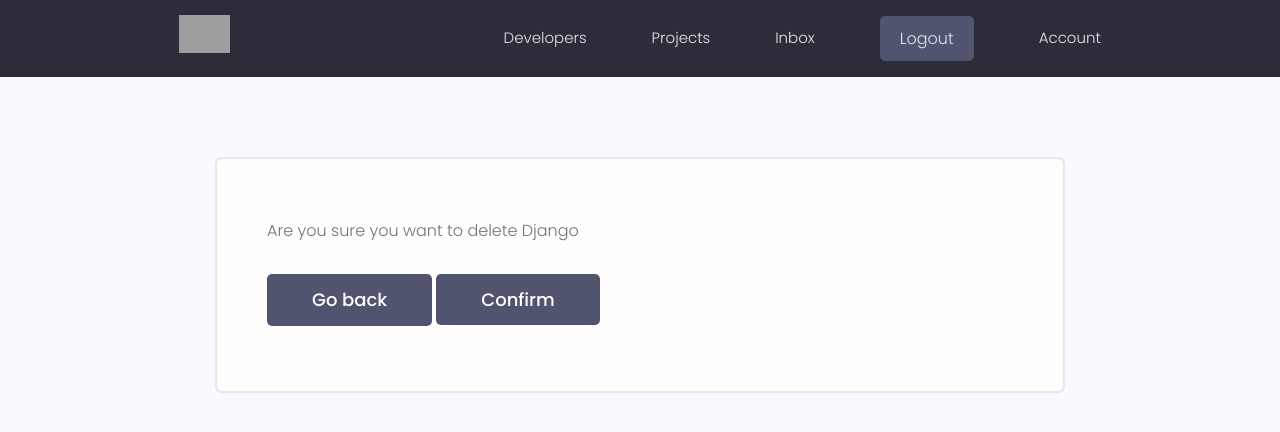
After one commit to Kimutai01/devConnect, a Django app: page /delete-skill/671f1942-4dcd-4e3c-ba63-2238d3bc4119/ in a window 1280 px wide. The commit adds this page. Shown: the top 432 px of the page. Run offline with Django 4.2, Linux system fonts and the light colour scheme; a user stored in the database is signed in; data comes from the database, SQL or seed files in the repository; both versions use the stored data as it was after the commit; some libraries are stand-ins or nearby versions; grey boxes are pictures that could not be loaded.

Commit message:
Delete confirmation

```diff
--- a/projects/views.py
+++ b/projects/views.py
@@ -30,7 +30,7 @@ def createProject(request):
             project = form.save(commit=False)
             project.owner = profile
             project.save()
-            return redirect('projects')
+            return redirect('account')
 
 
     context={'form': form}
@@ -46,7 +46,7 @@ def updateProject(request,pk):
         form = ProjectForm(request.POST, request.FILES, instance=project)
         if form.is_valid():
             form.save()
-            return redirect('projects')
+            return redirect('account')
 
 
     context={'form': form}
@@ -59,4 +59,4 @@ def deleteProject(request, pk):
         project.delete()
         return redirect('projects')
     context={'project':project}
-    return render(request, 'projects/delete_template.html',context)
+    return render(request, 'delete_template.html',context)
--- /dev/null
+++ b/templates/delete_template.html
@@ -0,0 +1,25 @@
+{% extends 'main.html' %} {% block content %}
+
+<main class="formPage my-xl">
+  <div class="content-box">
+    <div class="formWrapper">
+      <br />
+
+      <form class="form" method="POST" action="">
+        {% csrf_token %}
+        <!-- Input:Text -->
+        <p>Are you sure you want to delete {{object}}</p>
+        <a class="btn btn--sub btn--lg my-md" href="{{request.GET.next}}">
+          Go back</a
+        >
+        <input
+          class="btn btn--sub btn--lg my-md"
+          type="submit"
+          value="Confirm"
+        />
+      </form>
+    </div>
+  </div>
+</main>
+
+{% endblock %}
--- a/users/templates/users/account.html
+++ b/users/templates/users/account.html
@@ -78,7 +78,9 @@
                 href="{% url 'update-skill' skill.id %}"
                 ><i class="im im-edit"></i> Edit</a
               >
-              <a class="tag tag--pill tag--main settings__btn" href="#"
+              <a
+                class="tag tag--pill tag--main settings__btn"
+                href="{% url 'delete-skill' skill.id %}?next=/account"
                 ><i class="im im-x-mark-circle-o"></i> Delete</a
               >
             </td>
@@ -117,7 +119,7 @@
               >
               <a
                 class="tag tag--pill tag--main settings__btn"
-                href="{% url 'delete-project' project.id %}"
+                href="{% url 'delete-project' project.id %}?next=/account"
                 ><i class="im im-x-mark-circle-o"></i> Delete</a
               >
             </td>
--- a/users/urls.py
+++ b/users/urls.py
@@ -13,4 +13,5 @@ urlpatterns = [
     path('edit-account/', views.editAccount, name='edit-account'),
     path('create-skill', views.createSkill, name='create-skill'),
     path('update-skill/<str:pk>/', views.updateSkill, name='update-skill'),
+    path('delete-skill/<str:pk>/', views.deleteSkill, name='delete-skill'),
 ]
--- a/users/views.py
+++ b/users/views.py
@@ -130,3 +130,13 @@ def updateSkill(request, pk):
 
     context={'form':form}
     return render(request,'users/skill_form.html',context)
+
+def deleteSkill(request,pk):
+    profile = request.user.profile
+    skill = profile.skill_set.get(id=pk)
+    if request.method == 'POST':
+        skill.delete()
+        messages.success(request,'Skill was deleted successfully')
+        return redirect('account')
+    context={'object':skill}
+    return render(request, 'delete_template.html', context)
```
Also changed, not shown: projects/templates/projects/delete_template.html (deleted, +0 -9 lines), db.sqlite3, 2 other files.
